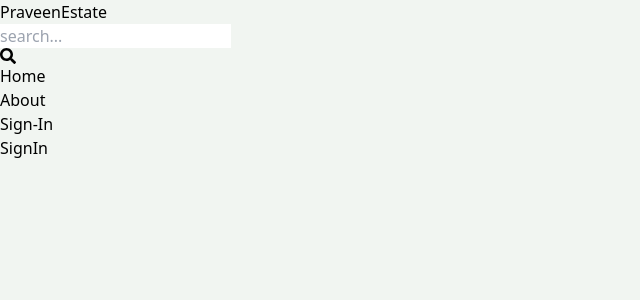
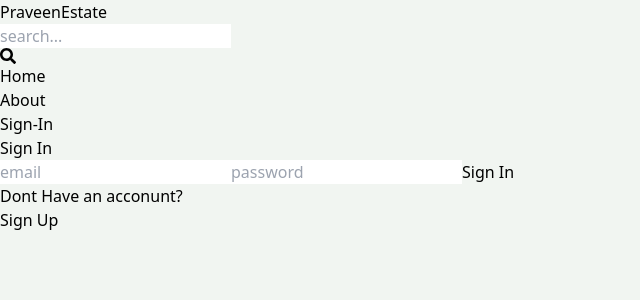
Before and after one commit to PPraveen007/mern-estate, a React (Vite) app in the folder client/: page /Sign-in in a window 1280 px wide. Shown: the top 300 px of the page, without its empty margins (0-640 px from the left). Built offline with nearby package versions, Linux system fonts and the light colour scheme.

Commit message:
complete sign in page functionality

```diff
--- a/client/src/Pages/SignIn.jsx
+++ b/client/src/Pages/SignIn.jsx
@@ -1,7 +1,76 @@
-import React from 'react'
+import { useState } from "react";
+import { Link, useNavigate } from "react-router-dom";
 
 export default function SignIn() {
+  const [formData, setFormData] = useState({});
+  const [error, setError] = useState(null);
+  const [loading, setLoading] = useState(false);
+  const navigate = useNavigate();
+  const handleChange = (e) => {
+    setFormData({
+      ...formData,
+      [e.target.id]: e.target.value,
+    });
+  };
+
+  const handleSubmit = async (e) => {
+    e.preventDefault();
+    try {
+      setLoading(true);
+      const res = await fetch("/api/auth/signin", {
+        method: "POST",
+        headers: {
+          "Content-Type": "application/json",
+        },
+        body: JSON.stringify(formData),
+      });
+      const data = await res.json();
+      if (data.success === false) {
+        setLoading(false);
+        setError(data.message);
+        return;
+      }
+      setLoading(false);
+      setError(null);
+      navigate('/')
+    } catch (error) {
+      setLoading(false);
+      setError(error.message);
+    }
+  };
+
   return (
-    <div>SignIn</div>
-  )
+    <div className="p-3 max-w-lg mx-auto">
+      <h1 className="text-3xl text-center font-semibold my-7">Sign In</h1>
+      <form onSubmit={handleSubmit} className="flex flex-col gap-4">
+        <input
+          type="text"
+          placeholder="email"
+          className="border p-3 rounded-lg"
+          id="email"
+          onChange={handleChange}
+        />
+        <input
+          type="text"
+          placeholder="password"
+          className="border p-3 rounded-lg"
+          id="password"
+          onChange={handleChange}
+        />
+        <button
+          disabled={loading}
+          className="bg-slate-700 text-white p-3 rounded-lg uppercase hover:opacity-95 disabled:opacity-80"
+        >
+          {loading ? "Loading..." : "Sign In"}
+        </button>
+      </form>
+      <div className="flex gap-2 mt-5">
+        <p>Dont Have an acconunt?</p>
+        <Link to={"/sign-up"}>
+          <span className="text-blue-700">Sign Up</span>
+        </Link>
+      </div>
+      {error && <p className="text-red-500 mt-5">{error}</p>}
+    </div>
+  );
 }
--- a/client/src/Pages/SignUp.jsx
+++ b/client/src/Pages/SignUp.jsx
@@ -71,7 +71,7 @@
           {loading ? "Loading..." : "Sign Up"}
         </button>
       </form>
-      <div className="flex gap -2 mt-5">
+      <div className="flex gap-2 mt-5">
         <p>Have a acconunt?</p>
         <Link to={"/sign-in"}>
           <span className="text-blue-700">Sign in</span>
```
